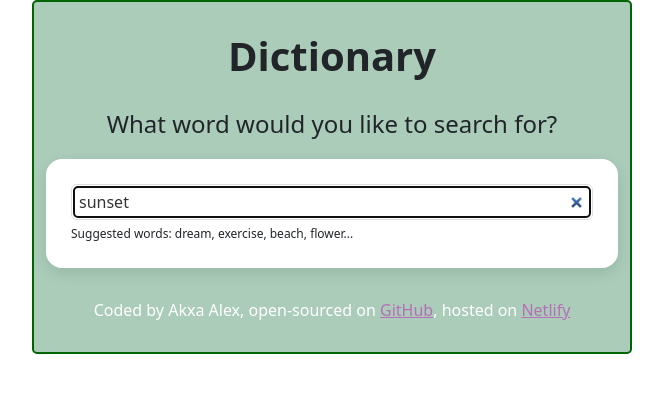
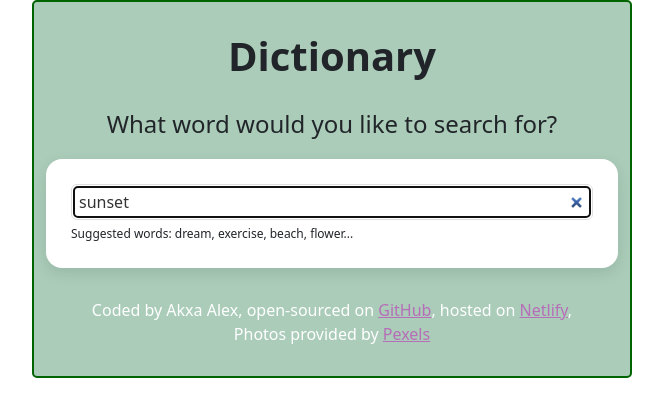
Before and after one commit to akxaalex16/react-dictionary, a React (Create React App) app: page / in a window 1280 px wide. Shown: the top 416 px of the page, without its empty margins (308-971 px from the left). Built offline with nearby package versions, Linux system fonts and the light colour scheme; no server answers.

Commit message:
Updated Footer.js with a link to Pexels

```diff
--- a/src/Footer.js
+++ b/src/Footer.js
@@ -21,6 +21,12 @@ export default function Footer() {
         >
           Netlify
         </a>
+        {","}
+        <br />
+        Photos provided by{" "}
+        <a href="https://www.pexels.com/" target="_blank" rel="noreferrer">
+          Pexels
+        </a>
       </footer>
     </div>
   );
```
